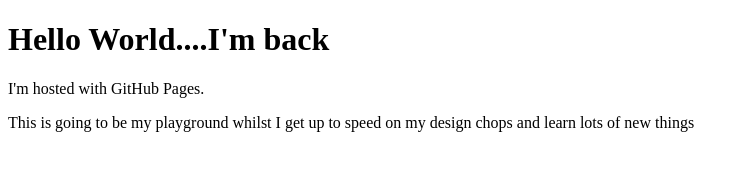
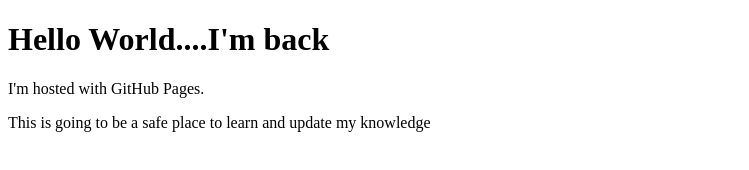
Before and after one commit to TobyHowarth/github.io, a website: page index.html in a window 1280 px wide. Shown: the whole page, without its empty margins (0-749 px from the left). Drawn offline with Linux system fonts and the light colour scheme.

Commit message:
Further Index change
Not even properly started yet

```diff
--- a/index.html
+++ b/index.html
@@ -3,6 +3,6 @@
   <body>
     <h1>Hello World....I'm back</h1>
     <p>I'm hosted with GitHub Pages.</p>
-    <p>This is going to be my playground whilst I get up to speed on my design chops and learn lots of new things</p>
+    <p>This is going to be a safe place to learn and update my knowledge</p>
   </body>
 </html>
```
